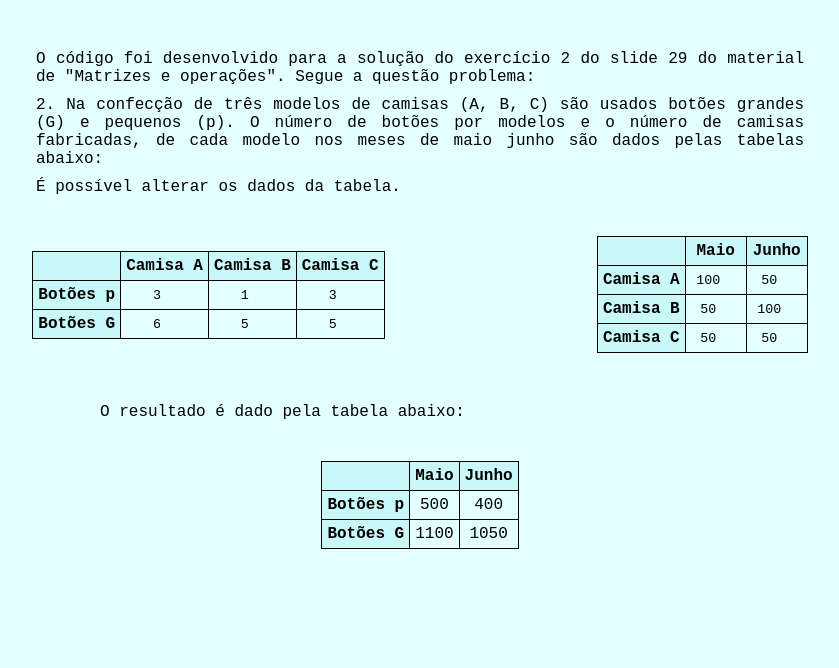
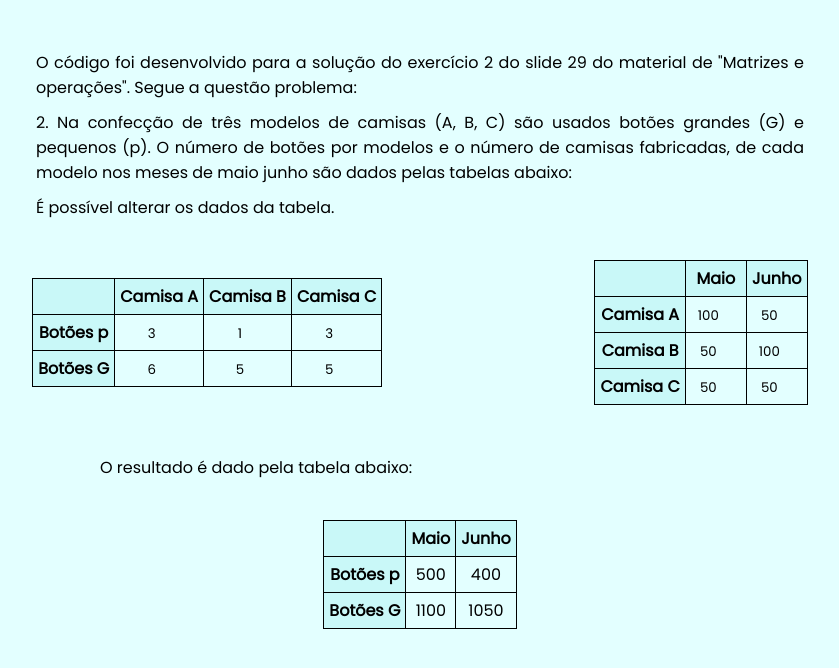
Before and after one commit to felipetoledo07/matriz-operacoes-ex2-front, a plain HTML site: page index.html in a window 1280 px wide. Shown: the whole page, without its empty margins (220-1059 px from the left). Drawn offline with Linux system fonts and the light colour scheme.

Commit message:
font-family update

```diff
--- a/index.html
+++ b/index.html
@@ -5,6 +5,9 @@
     <meta http-equiv="X-UA-Compatible" content="IE=edge">
     <meta name="viewport" content="width=device-width, initial-scale=1.0">
     <link rel="stylesheet" href="style.css">
+    <link rel="preconnect" href="https://fonts.googleapis.com">
+    <link rel="preconnect" href="https://fonts.gstatic.com" crossorigin>
+    <link href="https://fonts.googleapis.com/css2?family=Poppins&display=swap" rel="stylesheet">
     <title>matrix multiplication</title>
 </head>
 <body>
--- a/style.css
+++ b/style.css
@@ -3,7 +3,7 @@
     padding: 0;
     border: none;
     background-color: #e3ffff;
-    font-family: 'Courier New', Courier, monospace;
+    font-family: 'Poppins';
 }
 
 table {
```
